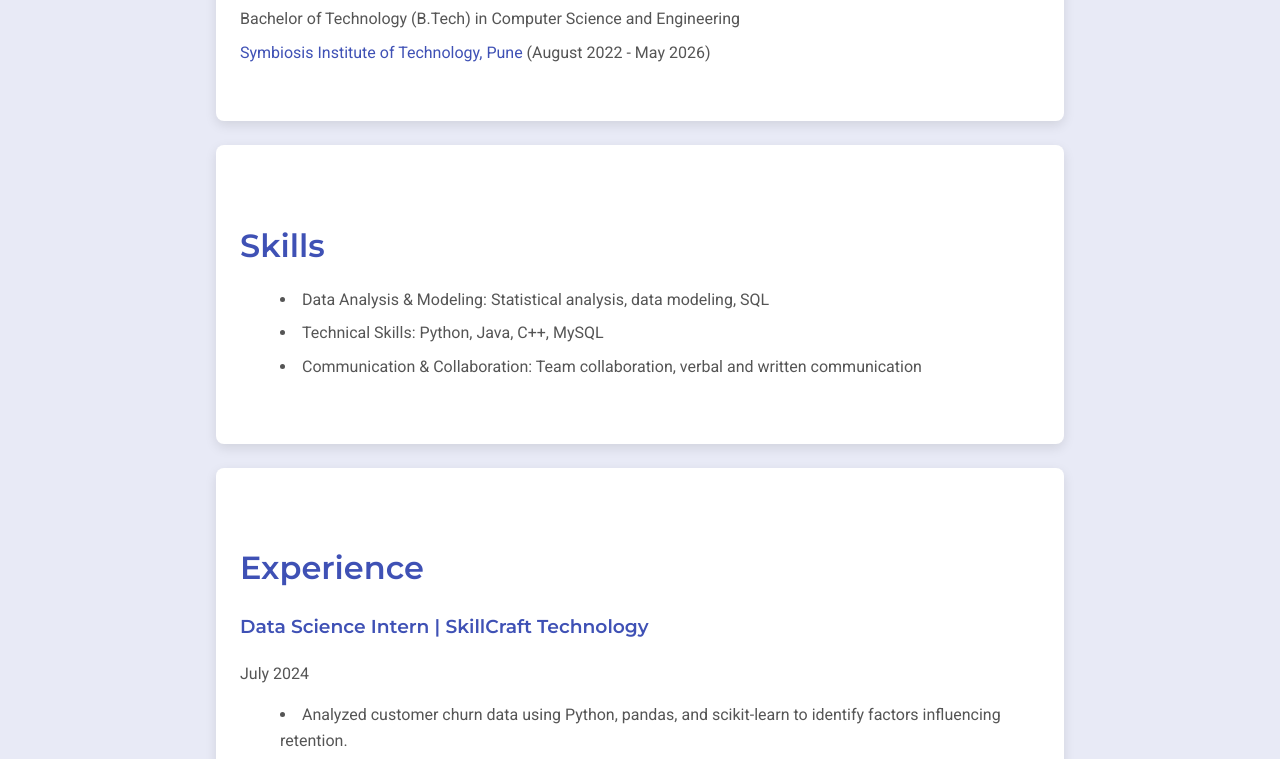
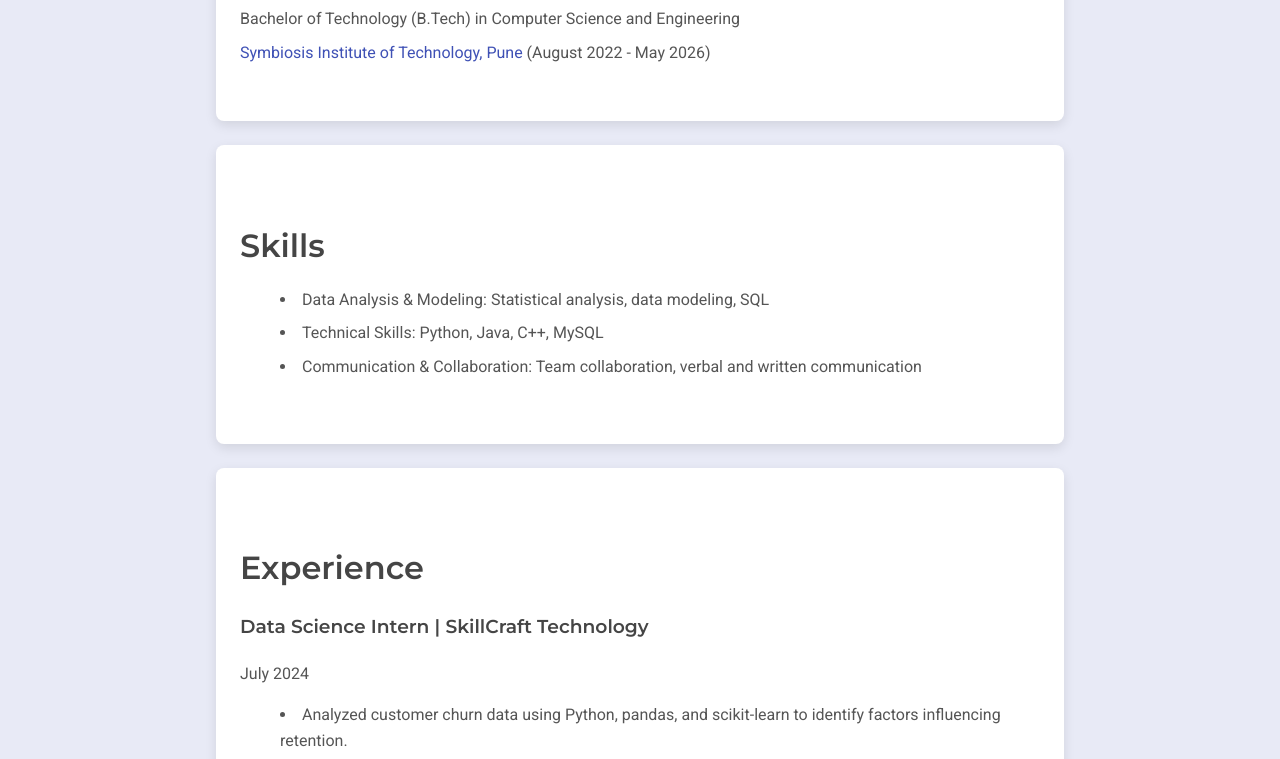
Before and after one commit to codinggamer6787/personalsite, a plain HTML site: page meet.html in a window 1280 px wide. Shown: the part 706-1465 px from the top of the page. Drawn offline with Linux system fonts and the light colour scheme.

```diff
--- a/meet.html
+++ b/meet.html
@@ -22,7 +22,7 @@
 
     h2, h3 {
       font-family: 'Montserrat', sans-serif;
-      color: #3f51b5;
+      color: #454545;
     }
 
     h2.section-title {
```
